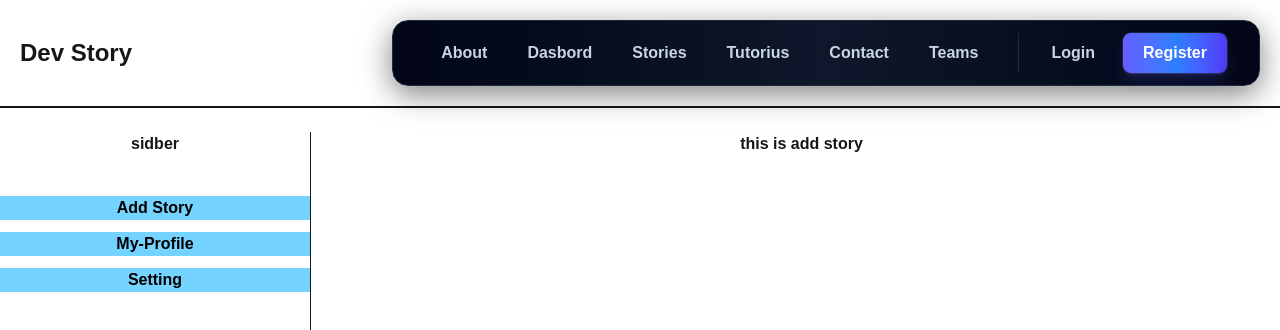
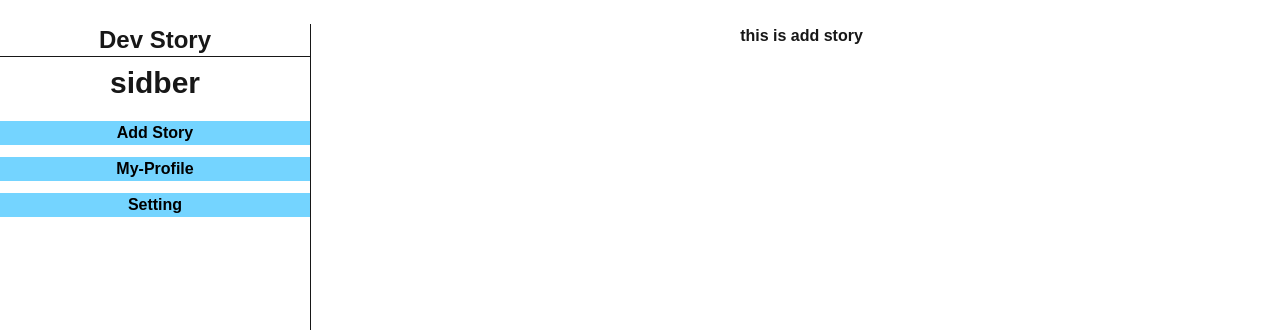
Before and after one commit to nikel123-sketch/Dev-Story-Next-Js-Fast-Project, a Next.js app: page /Dasbord/Add-Story in a window 1280 px wide. Shown: the top 330 px of the page. Built offline with nearby package versions, Linux system fonts and the light colour scheme.

Commit message:
parhname hook use setup

```diff
--- a/src/app/Dasbord/layout.jsx
+++ b/src/app/Dasbord/layout.jsx
@@ -6,11 +6,30 @@ const DashbordLayout = ({ children }) => {
   return (
     <div className="grid grid-cols-12 gap-3">
       <div className="col-span-3  border-r-1 min-h-screen">
-        <h1>sidber</h1>
-        <div className="flex flex-col mt-10 gap-3">
-           <Link className='w-full bg-sky-300 text-black font-bold '  href={'/Dasbord/Add-Story'}>Add Story</Link>
-           <Link className='w-full bg-sky-300 text-black font-bold ' href={'/Dasbord/MyProfile'}>My-Profile</Link>
-           <Link className='w-full bg-sky-300 text-black font-bold ' href={'/Dasbord/Setting'}>Setting</Link>
+        <Link href={"/"} className="font-bold text-2xl ">
+          Dev Story
+        </Link>
+        <hr />
+        <h1 className='font-bold text-3xl mt-2'>sidber</h1>
+        <div className="flex flex-col mt-5 gap-3">
+          <Link
+            className="w-full bg-sky-300 text-black font-bold "
+            href={"/Dasbord/Add-Story"}
+          >
+            Add Story
+          </Link>
+          <Link
+            className="w-full bg-sky-300 text-black font-bold "
+            href={"/Dasbord/MyProfile"}
+          >
+            My-Profile
+          </Link>
+          <Link
+            className="w-full bg-sky-300 text-black font-bold "
+            href={"/Dasbord/Setting"}
+          >
+            Setting
+          </Link>
         </div>
       </div>
 
--- a/src/app/Tutorius/[...slug]/page.jsx
+++ b/src/app/Tutorius/[[...slug]]/page.jsx
@@ -2,8 +2,8 @@ import Title from '@/components/Title/Title';
 import React from 'react';
 
 const TutoriusPages = async({params}) => {
-    // const [app, getting, started] = await params.slag;
-    // console.log(result)
+  // console.log(result)
+  // const [app, getting, started] = await params.slag;
 
     const {slug}=await params;
 
--- a/src/app/Tutorius/page.jsx
+++ /dev/null
@@ -1,12 +0,0 @@
-import Title from '@/components/Title/Title';
-import React from 'react';
-
-const Tutorius = () => {
-    return (
-        <div>
-            <Title>this is Tutorius</Title>
-        </div>
-    );
-};
-
-export default Tutorius;
--- a/src/app/layout.jsx
+++ b/src/app/layout.jsx
@@ -18,6 +18,7 @@ export const metadata = {
 };
 
 export default function RootLayout({ children }) {
+
   return (
     <html lang="en">
       <body
--- a/src/components/Navber/Navber.jsx
+++ b/src/components/Navber/Navber.jsx
@@ -1,8 +1,12 @@
-
+'use client'
 import Link from 'next/link';
+import { usePathname } from 'next/navigation';
 import React from 'react';
 
 const Navber = () => {
+  const pathname=usePathname();
+  console.log(pathname)
+  if(pathname.startsWith('/Dasbord')) return<></>
     return (
       <div className="border-b-2  p-5 flex items-center justify-between">
         <Link href={'/'} className="font-bold text-2xl ">Dev Story</Link>
```
